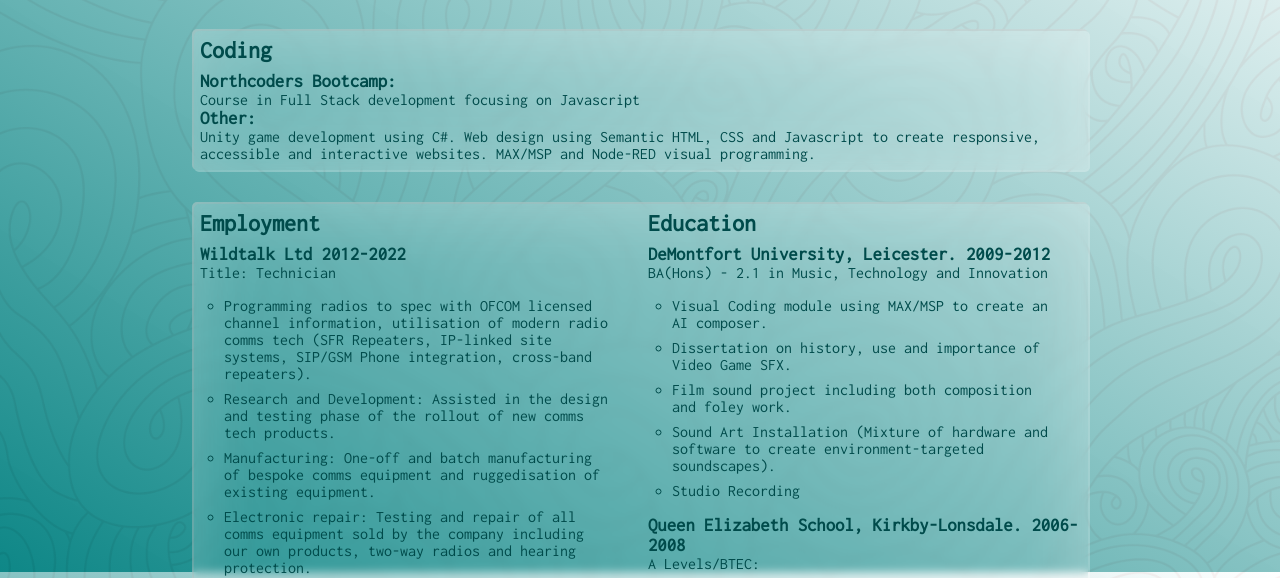
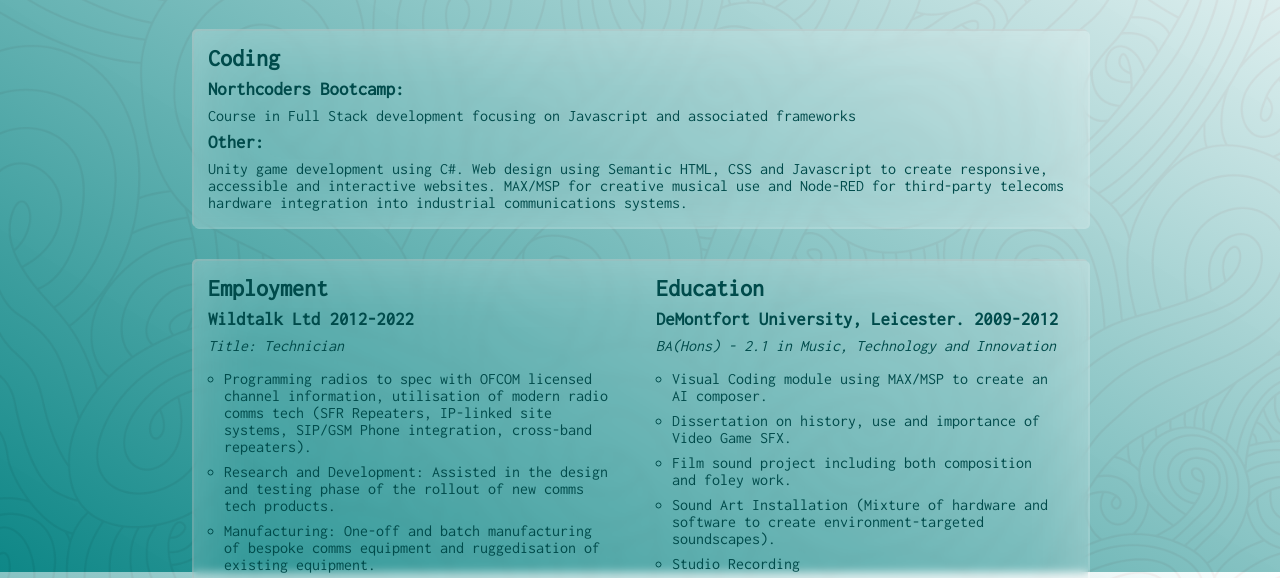
Before and after one commit to MattScarthSaunders/portfolio-website, a plain HTML site: page resume.html in a window 1280 px wide. Shown: the part 228-806 px from the top of the page. Drawn offline with Linux system fonts and the light colour scheme.

Commit message:
html formatting, resume+home style changes

```diff
--- a/resume.html
+++ b/resume.html
@@ -33,9 +33,9 @@
             <div class="resumeSection" id="codingSection">
                 <h2>Coding</h2>
                 <h3>Northcoders Bootcamp:</h3>
-                        <p>Course in Full Stack development focusing on Javascript</p>
+                <p>Course in Full Stack development focusing on Javascript and associated frameworks</p>
                 <h3>Other:</h3>
-                        <p>Unity game development using C#. Web design using Semantic HTML, CSS and Javascript to create responsive, accessible and interactive websites. MAX/MSP and Node-RED visual programming.</p>
+                <p>Unity game development using C#. Web design using Semantic HTML, CSS and Javascript to create responsive, accessible and interactive websites. MAX/MSP for creative musical use and Node-RED for third-party telecoms hardware integration into industrial communications systems.</p>
             </div>
         </div>
         <div class="resumeContainer">
--- a/styles/index.css
+++ b/styles/index.css
@@ -206,10 +206,18 @@ a {
     font-weight: bold;
 }
 
+.resumeContainer h4 {
+    font-style: italic;
+}
+
 .resumeSection {
     background-color: rgba(0,0,0,0);
     padding: 0.5rem;
     width: 50%;
+}
+
+.resumeSection > * {
+    margin: 0.5rem;
 }
 
 .resumeItems {
@@ -226,6 +234,10 @@ a {
     width: 100%;
 }
 
+#codingSection > * {
+    margin: 0.5rem;
+}
+
 /* home */
 
 #profilePic{
@@ -236,6 +248,12 @@ a {
     height: 10rem;
     width: 10rem;
     margin-bottom: 2rem;
+}
+
+#aboutContent {
+    font-size: 1.25rem;
+    margin-left: 20%;
+    margin-right: 20%;
 }
 
 /* Projects */
```
Also changed, not shown: index.html (+1 -1 lines), projects.html (+1 -1 lines). Lines whose indentation alone changed are shown as unchanged.
